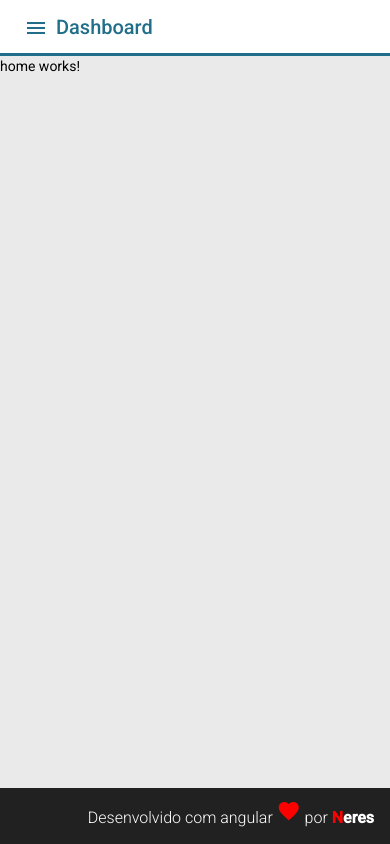
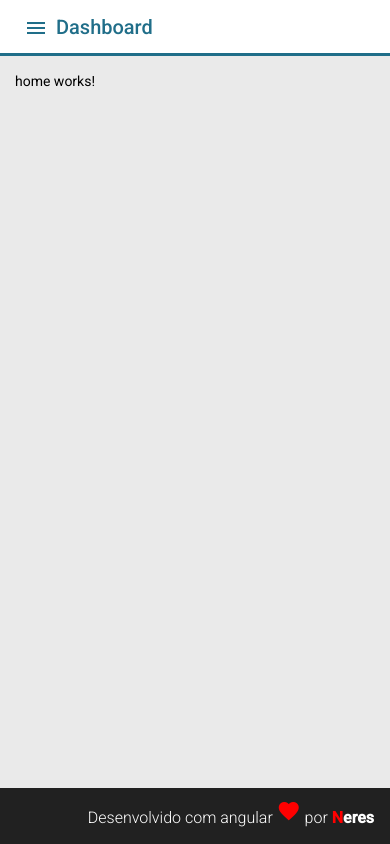
Before and after one commit to Ner3s/crud-angular, an Angular app in the folder frontend-new/: page / in a window 390 px wide. Built offline with nearby package versions, Linux system fonts and the light colour scheme.

Commit message:
chore: adjust responsiveness in mobile

```diff
--- a/frontend-new/src/app/modules/admin/components/menu/menu.component.scss
+++ b/frontend-new/src/app/modules/admin/components/menu/menu.component.scss
@@ -7,11 +7,11 @@ aside {
   background-color: #fff;
   overflow: hidden;
 
-  &::after {
-    content: " ";
-    width: 0.3rem;
-    background-color: $primary;
-  }
+  // &::after {
+  //   content: " ";
+  //   width: 0.3rem;
+  //   background-color: $primary;
+  // }
 }
 
 .menu-container {
@@ -29,13 +29,17 @@ aside {
 }
 
 .link {
-  width: 25rem;
+  width: 90%;
   display: flex;
   align-items: center;
   cursor: pointer;
   color: $primary;
   border-radius: 1rem 0 0 1rem;
   padding: 0 0 0 1.5rem;
+
+  @media (min-width: 768px){
+    width: 25rem;
+  }
 
   span {
     padding-left: 1.5rem;
--- a/frontend-new/src/app/modules/admin/templates/dashboard/dashboard.component.scss
+++ b/frontend-new/src/app/modules/admin/templates/dashboard/dashboard.component.scss
@@ -44,3 +44,7 @@
     grid-template-columns: 30rem 2fr;
   }
 }
+
+main {
+  margin: 1.5rem 0 0 1.5rem;
+}
```
